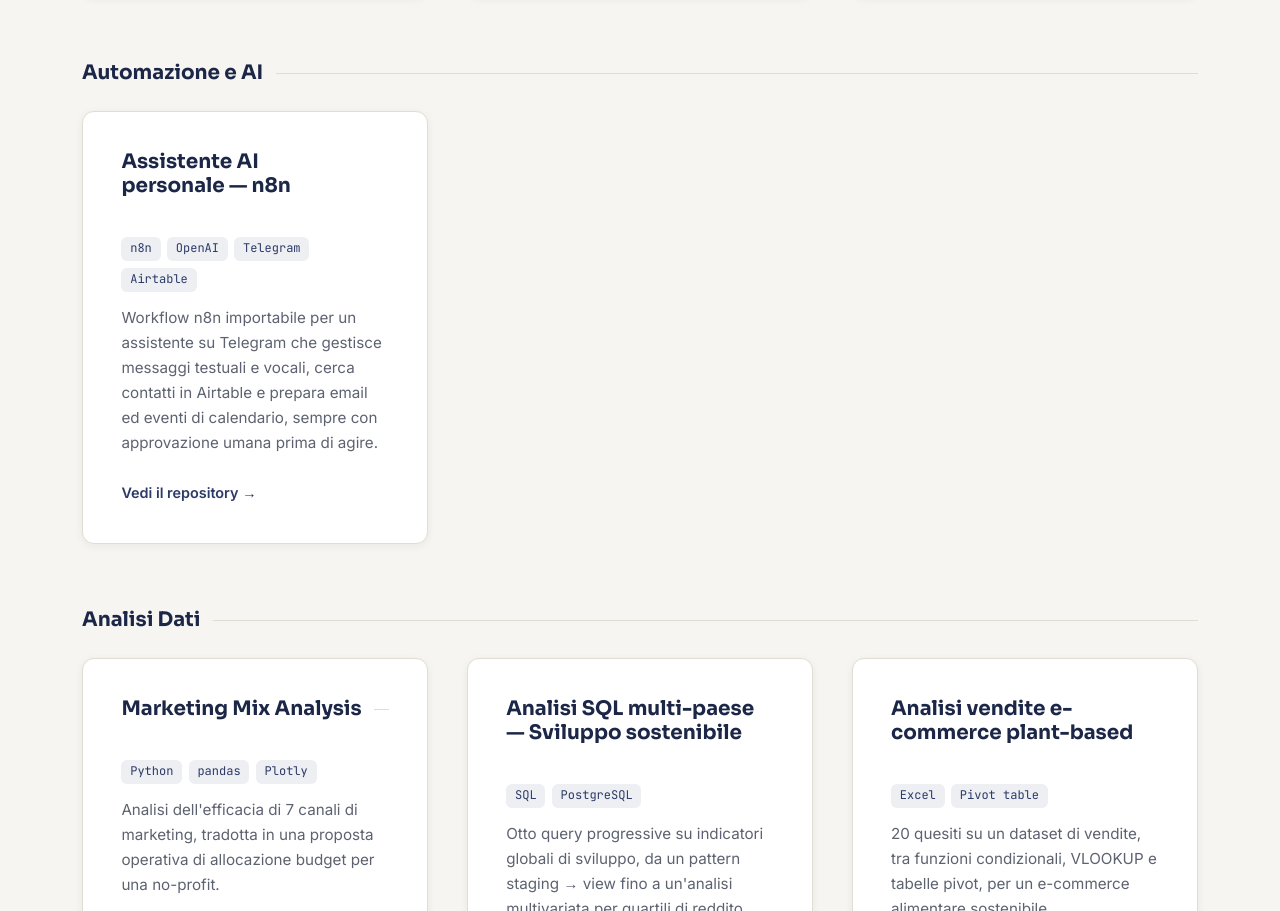
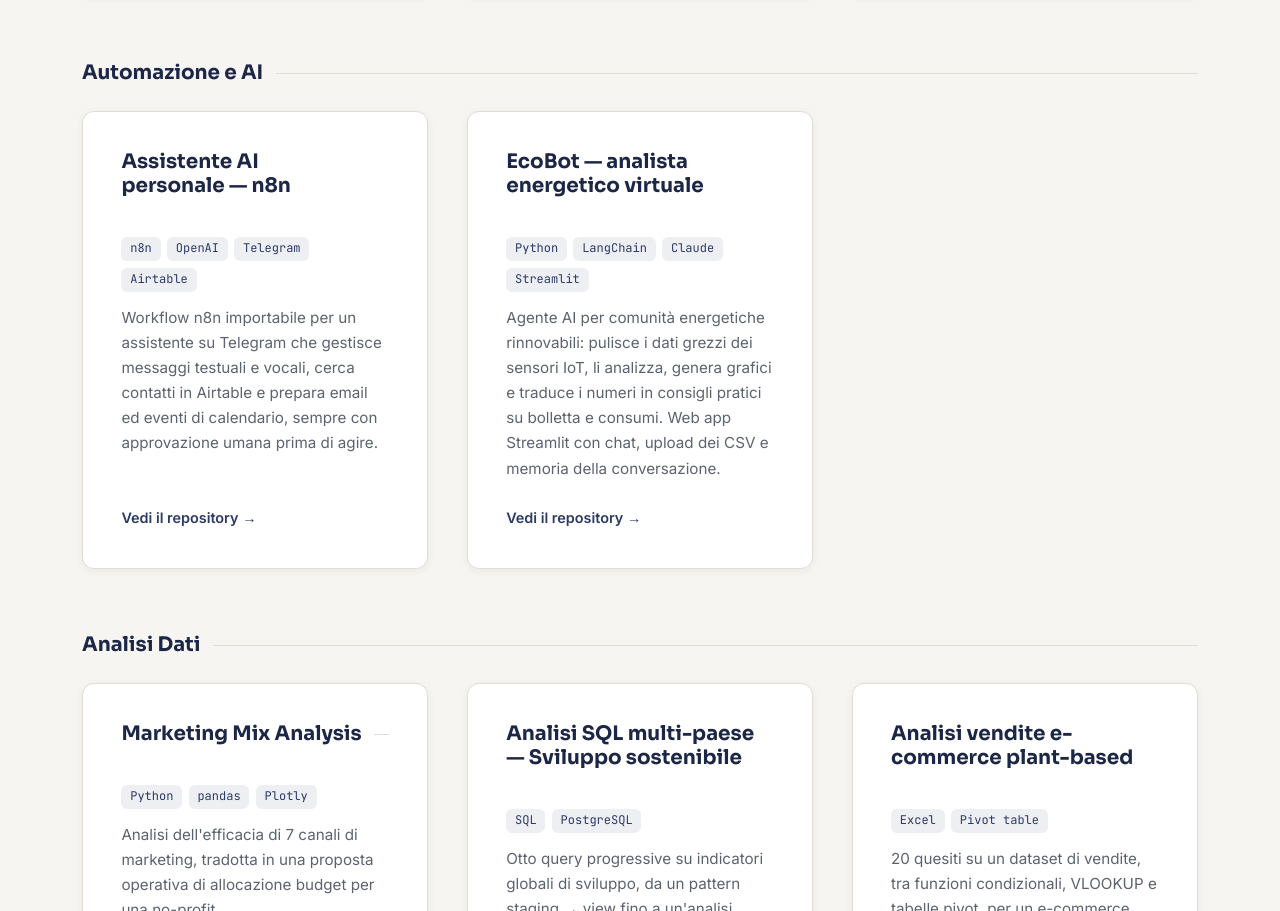
Before and after one commit to GiuseppeB-portfolio/Portfolio-Giuseppe-Bianco, a website: page progetti.html in a window 1280 px wide. Shown: the part 965-1876 px from the top of the page. Drawn offline with nearby package versions, Linux system fonts and the light colour scheme; no server answers.

Commit message:
Aggiunto progetto EcoBot

```diff
--- a/progetti.html
+++ b/progetti.html
@@ -16,7 +16,8 @@
 
   <link rel="icon" type="image/svg+xml" href="assets/img/favicon.svg">
 
-  <link rel="stylesheet" href="https://cdn.jsdelivr.net/npm/bootstrap@5.3.3/dist/css/bootstrap.min.css" integrity="sha384-QWTKZyjpPEjISv5WaRU9OFeRpok6YctnYmDr5pNlyT2bRjXh0JMhjY6hW+ALEwIH" crossorigin="anonymous">
+  <link rel="stylesheet" href="https://cdn.jsdelivr.net/npm/bootstrap@5.3.3/dist/css/bootstrap.min.css"
+    integrity="sha384-QWTKZyjpPEjISv5WaRU9OFeRpok6YctnYmDr5pNlyT2bRjXh0JMhjY6hW+ALEwIH" crossorigin="anonymous">
   <link rel="stylesheet" href="css/style.css">
 </head>
 
@@ -96,8 +97,11 @@
                 <li>scikit-learn</li>
                 <li>pandas</li>
               </ul>
-              <p>Modello di Marketing Mix Modeling su 104 settimane di dati sintetici: adstock, saturation e regressione Ridge (R² 0,895), con ROI per canale e un optimizer che suggerisce come riallocare il budget (uplift stimato del 16,6%).</p>
-              <a href="https://github.com/GiuseppeB-portfolio/marketing-mix-model-databricks" class="project-link" target="_blank" rel="noopener">Vedi il repository →</a>
+              <p>Modello di Marketing Mix Modeling su 104 settimane di dati sintetici: adstock, saturation e regressione
+                Ridge (R² 0,895), con ROI per canale e un optimizer che suggerisce come riallocare il budget (uplift
+                stimato del 16,6%).</p>
+              <a href="https://github.com/GiuseppeB-portfolio/marketing-mix-model-databricks" class="project-link"
+                target="_blank" rel="noopener">Vedi il repository →</a>
             </article>
 
           </div>
@@ -115,8 +119,27 @@
                 <li>Telegram</li>
                 <li>Airtable</li>
               </ul>
-              <p>Workflow n8n importabile per un assistente su Telegram che gestisce messaggi testuali e vocali, cerca contatti in Airtable e prepara email ed eventi di calendario, sempre con approvazione umana prima di agire.</p>
-              <a href="https://github.com/GiuseppeB-portfolio/ai-personal-assistant-n8n" class="project-link" target="_blank" rel="noopener">Vedi il repository →</a>
+              <p>Workflow n8n importabile per un assistente su Telegram che gestisce messaggi testuali e vocali, cerca
+                contatti in Airtable e prepara email ed eventi di calendario, sempre con approvazione umana prima di
+                agire.</p>
+              <a href="https://github.com/GiuseppeB-portfolio/ai-personal-assistant-n8n" class="project-link"
+                target="_blank" rel="noopener">Vedi il repository →</a>
+            </article>
+
+
+            <article class="project-card">
+              <h3>EcoBot — analista energetico virtuale</h3>
+              <ul class="project-tags">
+                <li>Python</li>
+                <li>LangChain</li>
+                <li>Claude</li>
+                <li>Streamlit</li>
+              </ul>
+              <p>Agente AI per comunità energetiche rinnovabili: pulisce i dati grezzi dei sensori IoT, li analizza,
+                genera grafici e traduce i numeri in consigli pratici su bolletta e consumi. Web app Streamlit con chat,
+                upload dei CSV e memoria della conversazione.</p>
+              <a href="https://github.com/GiuseppeB-portfolio/ecobot" class="project-link" target="_blank"
+                rel="noopener">Vedi il repository →</a>
             </article>
 
           </div>
@@ -245,8 +268,10 @@
                 <li>MongoDB</li>
                 <li>Mocha</li>
               </ul>
-              <p>API REST per un'app di benessere che aiuta a integrare la meditazione nella vita quotidiana: utenti, catalogo di obiettivi e intervalli, con transazioni MongoDB e test automatici.</p>
-              <a href="https://github.com/GiuseppeB-portfolio/meditActive" class="project-link" target="_blank" rel="noopener">Vedi il repository →</a>
+              <p>API REST per un'app di benessere che aiuta a integrare la meditazione nella vita quotidiana: utenti,
+                catalogo di obiettivi e intervalli, con transazioni MongoDB e test automatici.</p>
+              <a href="https://github.com/GiuseppeB-portfolio/meditActive" class="project-link" target="_blank"
+                rel="noopener">Vedi il repository →</a>
             </article>
 
             <article class="project-card">
@@ -257,8 +282,11 @@
                 <li>Docker</li>
                 <li>GitHub Actions</li>
               </ul>
-              <p>Clone della home del NYT in React con le API ufficiali, protetto da un proxy back end che nasconde la chiave API. Include containerizzazione, pipeline CI/CD, ambienti di staging e produzione su Netlify e monitoraggio.</p>
-              <a href="https://github.com/GiuseppeB-portfolio/nyt-clone" class="project-link" target="_blank" rel="noopener">Vedi il repository →</a>
+              <p>Clone della home del NYT in React con le API ufficiali, protetto da un proxy back end che nasconde la
+                chiave API. Include containerizzazione, pipeline CI/CD, ambienti di staging e produzione su Netlify e
+                monitoraggio.</p>
+              <a href="https://github.com/GiuseppeB-portfolio/nyt-clone" class="project-link" target="_blank"
+                rel="noopener">Vedi il repository →</a>
             </article>
 
             <article class="project-card">
@@ -269,8 +297,10 @@
                 <li>Faker</li>
                 <li>pytest</li>
               </ul>
-              <p>App locale per pseudonimizzare file Excel, CSV e JSON prima di condividerli con terzi o con un'AI: scegli tu i campi, ottieni valori finti coerenti e un dizionario per ripristinare i dati originali.</p>
-              <a href="https://github.com/GiuseppeB-portfolio/velo" class="project-link" target="_blank" rel="noopener">Vedi il repository →</a>
+              <p>App locale per pseudonimizzare file Excel, CSV e JSON prima di condividerli con terzi o con un'AI:
+                scegli tu i campi, ottieni valori finti coerenti e un dizionario per ripristinare i dati originali.</p>
+              <a href="https://github.com/GiuseppeB-portfolio/velo" class="project-link" target="_blank"
+                rel="noopener">Vedi il repository →</a>
             </article>
 
           </div>
@@ -300,8 +330,10 @@
                 <li>Vitest</li>
                 <li>Axios</li>
               </ul>
-              <p>App web che mostra le ultime notizie di Hacker News con caricamento a blocchi di dieci. Architettura con pattern Repository e dependency injection, e test con Vitest.</p>
-              <a href="https://github.com/GiuseppeB-portfolio/tongue-news" class="project-link" target="_blank" rel="noopener">Vedi il repository →</a>
+              <p>App web che mostra le ultime notizie di Hacker News con caricamento a blocchi di dieci. Architettura
+                con pattern Repository e dependency injection, e test con Vitest.</p>
+              <a href="https://github.com/GiuseppeB-portfolio/tongue-news" class="project-link" target="_blank"
+                rel="noopener">Vedi il repository →</a>
             </article>
 
             <article class="project-card">
@@ -311,8 +343,10 @@
                 <li>CSS3</li>
                 <li>JavaScript</li>
               </ul>
-              <p>Contatore interattivo in JavaScript puro, con interfaccia generata via DOM, passo personalizzabile, salvataggio in localStorage, comandi da tastiera e accessibilità curata.</p>
-              <a href="https://github.com/GiuseppeB-portfolio/tally-counter" class="project-link" target="_blank" rel="noopener">Vedi il repository →</a>
+              <p>Contatore interattivo in JavaScript puro, con interfaccia generata via DOM, passo personalizzabile,
+                salvataggio in localStorage, comandi da tastiera e accessibilità curata.</p>
+              <a href="https://github.com/GiuseppeB-portfolio/tally-counter" class="project-link" target="_blank"
+                rel="noopener">Vedi il repository →</a>
             </article>
 
           </div>
@@ -340,7 +374,9 @@
     </div>
   </footer>
 
-  <script src="https://cdn.jsdelivr.net/npm/bootstrap@5.3.3/dist/js/bootstrap.bundle.min.js" integrity="sha384-YvpcrYf0tY3lHB60NNkmXc5s9fDVZLESaAA55NDzOxhy9GkcIdslK1eN7N6jIeHz" crossorigin="anonymous"></script>
+  <script src="https://cdn.jsdelivr.net/npm/bootstrap@5.3.3/dist/js/bootstrap.bundle.min.js"
+    integrity="sha384-YvpcrYf0tY3lHB60NNkmXc5s9fDVZLESaAA55NDzOxhy9GkcIdslK1eN7N6jIeHz"
+    crossorigin="anonymous"></script>
   <script src="js/main.js"></script>
   <script src="js/github-repos.js"></script>
 </body>
```
